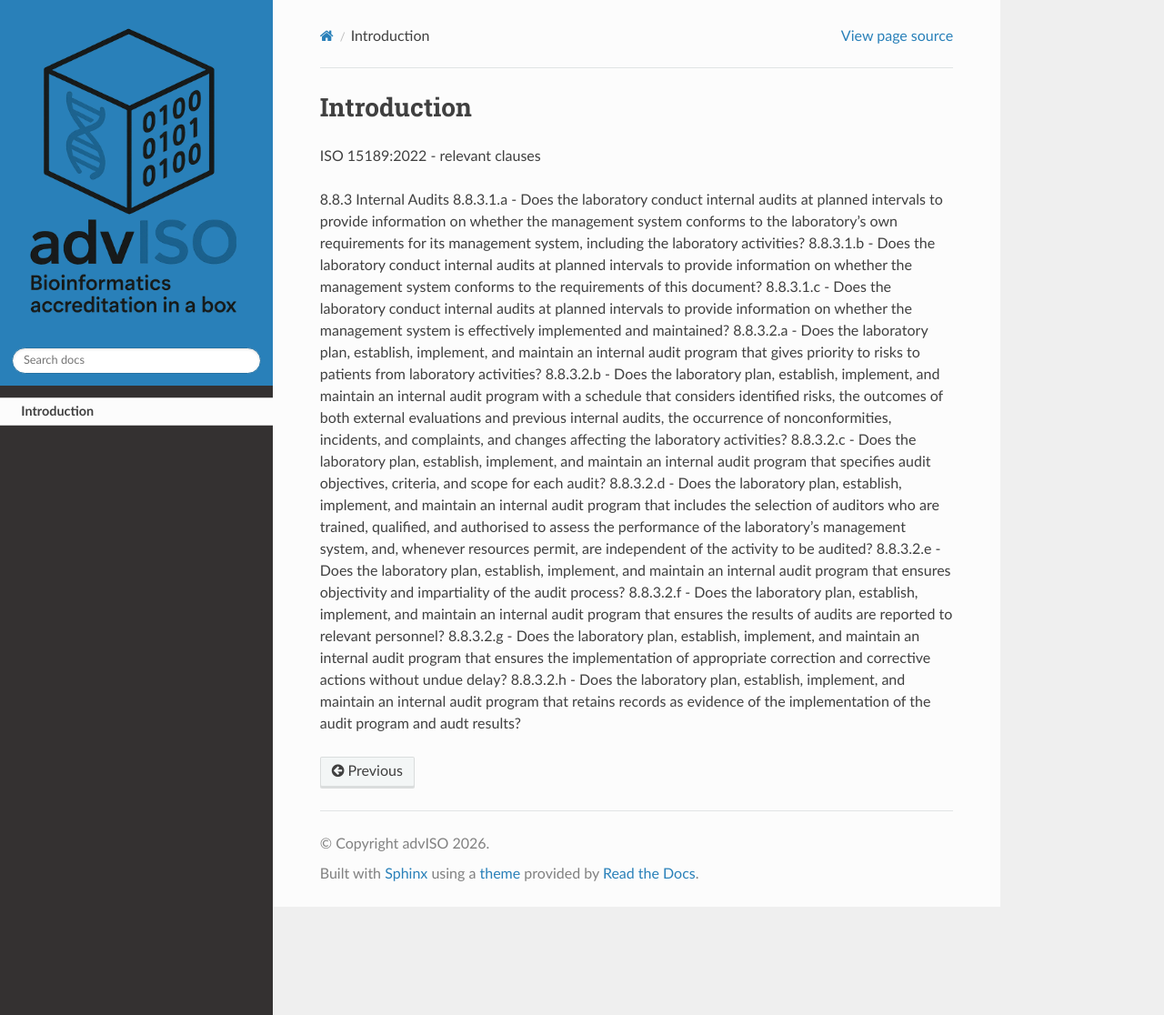
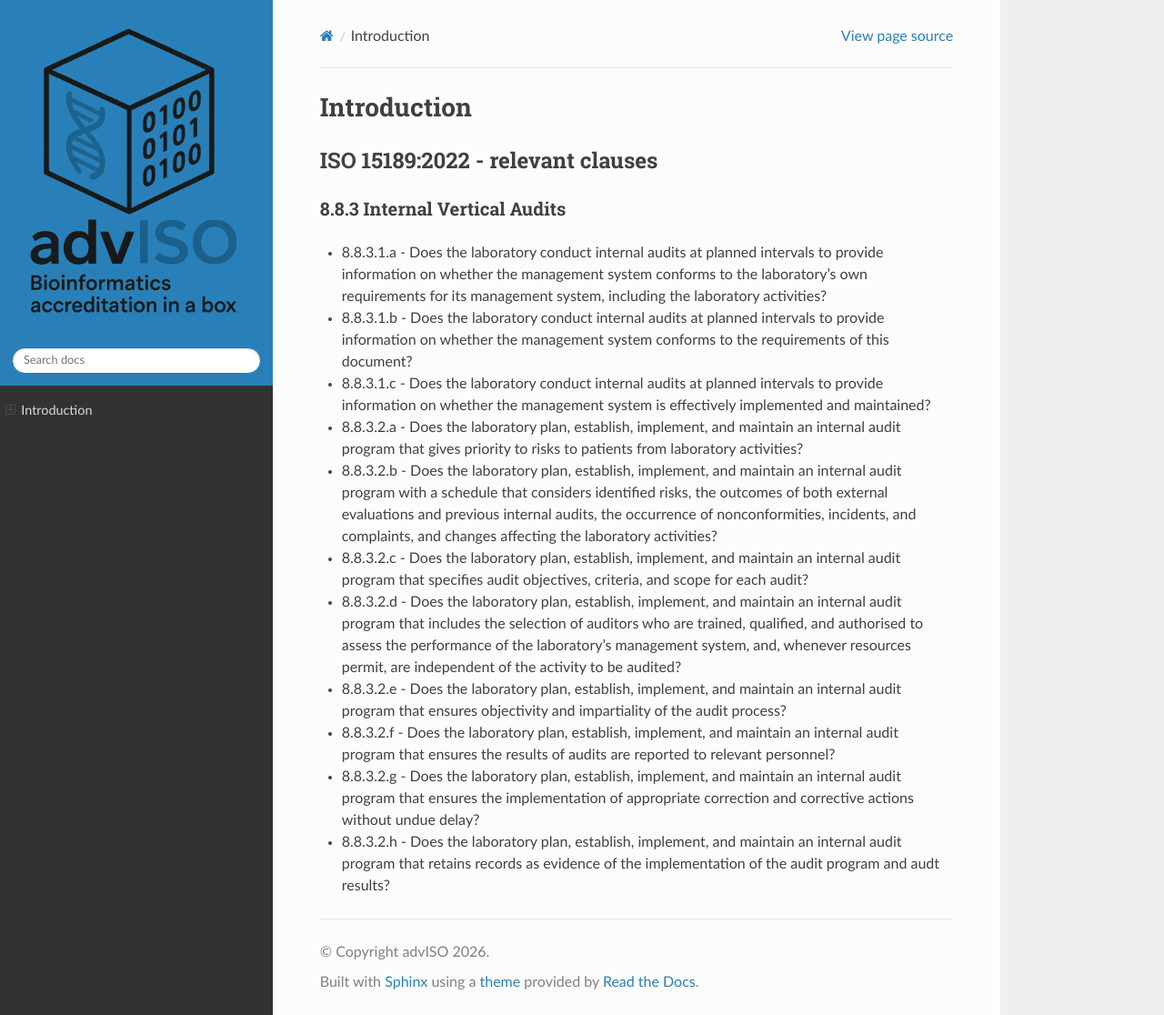
Before and after one commit to advISO-project/advISO_audit_guide, a Sphinx documentation site: the page built from docs/source/audit_guide/introduction.rst, in a window 1280 px wide and 1116 px high. Shown: the whole window at 91% size. Built offline with Sphinx 7.4.7 and the Read the Docs theme 3.1.0, drawn with Linux system fonts in a browser that asks for light colours; pages that are not in the unit, such as notebooks, are missing from menus.

Commit message:
Add rst files for chapters

```diff
--- a/docs/source/audit_guide/introduction.rst
+++ b/docs/source/audit_guide/introduction.rst
@@ -1,17 +1,30 @@
 Introduction
-================
+============
 
 ISO 15189:2022 - relevant clauses
+---------------------------------
 
-8.8.3 Internal Audits
-8.8.3.1.a - Does the laboratory conduct internal audits at planned intervals to provide information on whether the management system conforms to the laboratory's own requirements for its management system, including the laboratory activities?
-8.8.3.1.b - Does the laboratory conduct internal audits at planned intervals to provide information on whether the management system conforms to the requirements of this document?
-8.8.3.1.c - Does the laboratory conduct internal audits at planned intervals to provide information on whether the management system is effectively implemented and maintained?
-8.8.3.2.a - Does the laboratory plan, establish, implement, and maintain an internal audit program that gives priority to risks to patients from laboratory activities?
-8.8.3.2.b - Does the laboratory plan, establish, implement, and maintain an internal audit program with a schedule that considers identified risks, the outcomes of both external evaluations and previous internal audits, the occurrence of nonconformities, incidents, and complaints, and changes affecting the laboratory activities?
-8.8.3.2.c - Does the laboratory plan, establish, implement, and maintain an internal audit program that specifies audit objectives, criteria, and scope for each audit?
-8.8.3.2.d - Does the laboratory plan, establish, implement, and maintain an internal audit program that includes the selection of auditors who are trained, qualified, and authorised to assess the performance of the laboratory's management system, and, whenever resources permit, are independent of the activity to be audited?
-8.8.3.2.e - Does the laboratory plan, establish, implement, and maintain an internal audit program that ensures objectivity and impartiality of the audit process?
-8.8.3.2.f - Does the laboratory plan, establish, implement, and maintain an internal audit program that ensures the results of audits are reported to relevant personnel?
-8.8.3.2.g - Does the laboratory plan, establish, implement, and maintain an internal audit program that ensures the implementation of appropriate correction and corrective actions without undue delay?
-8.8.3.2.h - Does the laboratory plan, establish, implement, and maintain an internal audit program that retains records as evidence of the implementation of the audit program and audt results?
+8.8.3 Internal Vertical Audits
+~~~~~~~~~~~~~~~~~~~~~~~~~~~~~~~~~~~~~
+
+* 8.8.3.1.a - Does the laboratory conduct internal audits at planned intervals to provide information on whether the management system conforms to the laboratory's own requirements for its management system, including the laboratory activities?
+
+* 8.8.3.1.b - Does the laboratory conduct internal audits at planned intervals to provide information on whether the management system conforms to the requirements of this document?
+
+* 8.8.3.1.c - Does the laboratory conduct internal audits at planned intervals to provide information on whether the management system is effectively implemented and maintained?
+
+* 8.8.3.2.a - Does the laboratory plan, establish, implement, and maintain an internal audit program that gives priority to risks to patients from laboratory activities?
+
+* 8.8.3.2.b - Does the laboratory plan, establish, implement, and maintain an internal audit program with a schedule that considers identified risks, the outcomes of both external evaluations and previous internal audits, the occurrence of nonconformities, incidents, and complaints, and changes affecting the laboratory activities?
+
+* 8.8.3.2.c - Does the laboratory plan, establish, implement, and maintain an internal audit program that specifies audit objectives, criteria, and scope for each audit?
+
+* 8.8.3.2.d - Does the laboratory plan, establish, implement, and maintain an internal audit program that includes the selection of auditors who are trained, qualified, and authorised to assess the performance of the laboratory's management system, and, whenever resources permit, are independent of the activity to be audited?
+
+* 8.8.3.2.e - Does the laboratory plan, establish, implement, and maintain an internal audit program that ensures objectivity and impartiality of the audit process?
+
+* 8.8.3.2.f - Does the laboratory plan, establish, implement, and maintain an internal audit program that ensures the results of audits are reported to relevant personnel?
+
+* 8.8.3.2.g - Does the laboratory plan, establish, implement, and maintain an internal audit program that ensures the implementation of appropriate correction and corrective actions without undue delay?
+
+* 8.8.3.2.h - Does the laboratory plan, establish, implement, and maintain an internal audit program that retains records as evidence of the implementation of the audit program and audt results?
```
Also changed, not shown: docs/source/index.rst (+11 -25 lines), docs/source/audit_guide/case_studies/case_studies.rst (added), docs/source/audit_guide/checklist/checklist.rst (added), docs/source/audit_guide/effectiveness_check/effectiveness_check.rst (added), docs/source/audit_guide/evidence/evidence.rst (added), docs/source/audit_guide/noncomformities/nonconformities.rst (added), docs/source/audit_guide/reporting/reporting.rst (added), docs/source/audit_guide/risk_assessment/risk_assessment.rst (added), docs/source/audit_guide/root_cause/root_cause.rst (added), docs/source/audit_guide/schedule/schedule.rst (added), docs/source/audit_guide/training_and_personnel/training_and_personnel.rst (added).
